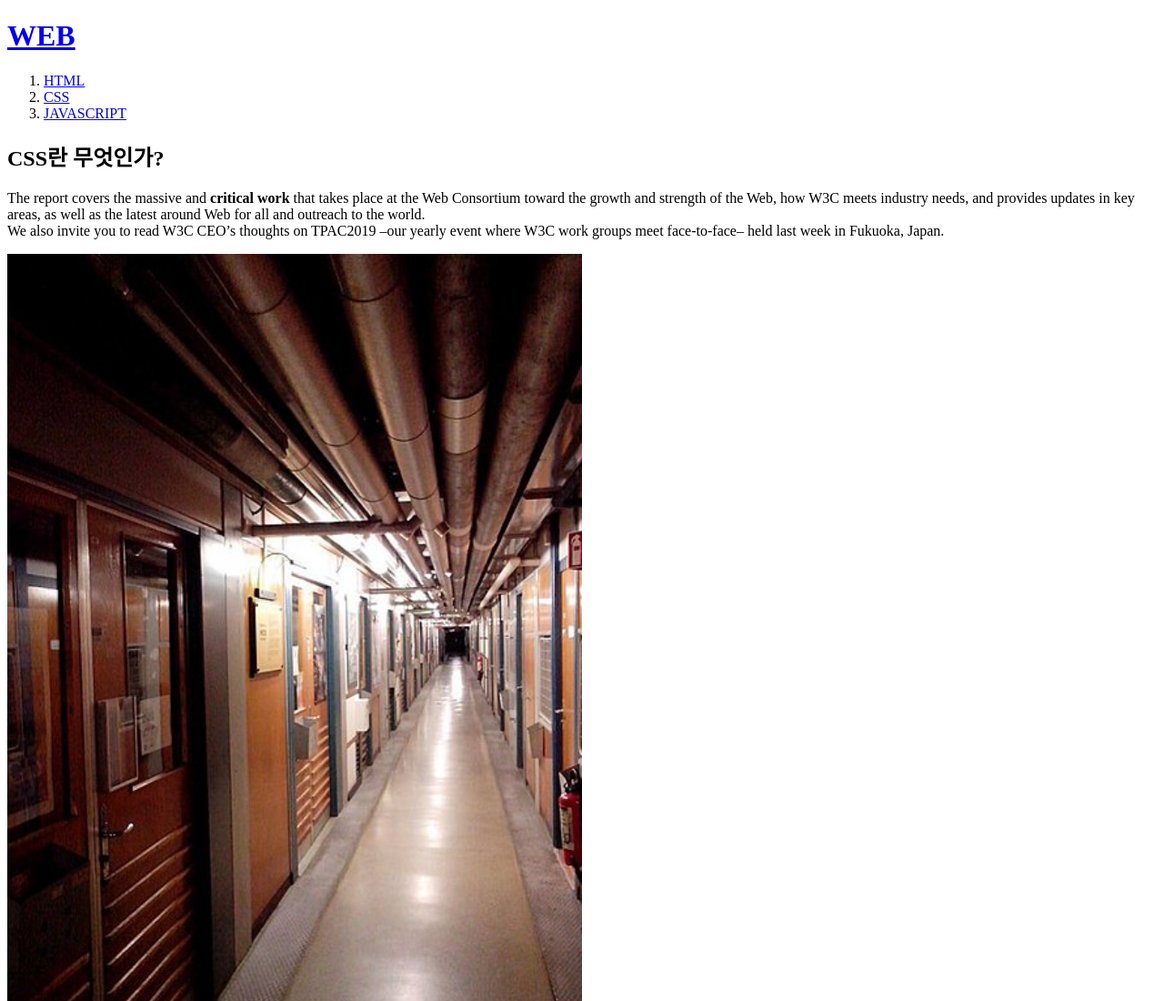
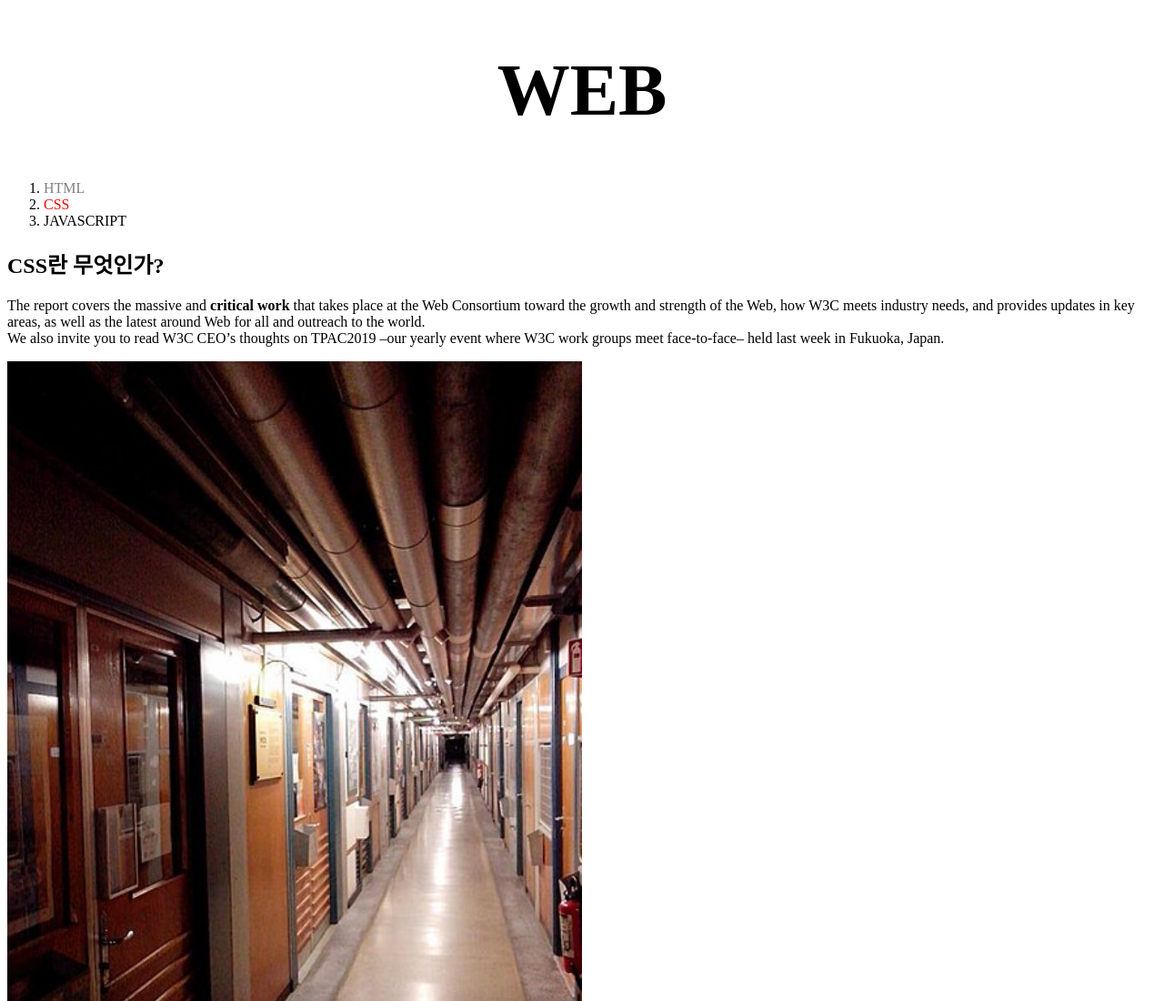
Before and after one commit to jjung-baek/web1, a plain HTML site: page 2.html in a window 1280 px wide. Shown: the top 1100 px of the page at 91% size. Drawn offline with Linux system fonts and the light colour scheme.

Commit message:
2019-11-11 update

```diff
--- a/2.html
+++ b/2.html
@@ -3,14 +3,46 @@
 <head>
 <title>WEB1 - css</title>
 <meta charset="utf-8">
+<style>
+a {
+   color:black;
+   text-decoration: none;
+ }
+
+h1 {font-size:80px;
+  text-align:center;}
+.saw {
+  color:gray;
+
+}
+#active {
+  color:red;
+}
+
+</style>
 </head>
 <body>
   <h1><a href="index.html">WEB</a></h1>
 <ol>
-  <li><a href="1.html">HTML</a></li>
-  <li><a href="2.html">CSS</a></li>
-  <li><a href="3.html">JAVASCRIPT</a></li>
+  <li><a href="1.html" class="saw">
+    HTML</a></li>
+  <li><a href="2.html" class="saw" id="active">
+    CSS</a></li>
+  <li><a href="3.html">
+    JAVASCRIPT</a></li>
 </ol>
+<!--
+<h1><a href="index.html"><font color="purple">WEB</font></a></h1>
+<ol>
+<li><a href="1.html"><font color="green"
+  >HTML</font></a></li>
+<li><a href="2.html"><font color="green"
+  >CSS</font></a></li>
+<li><a href="3.html"><font color="green"
+  >JAVASCRIPT</font></a></li>
+</ol>
+-->
+
 <h2>CSS란 무엇인가?</h2>
 The report covers the massive and <strong>critical work</strong> that takes place at the Web Consortium toward the growth and strength of the Web, how W3C meets industry needs, and provides updates in key areas, as well as the latest around Web for all and outreach to the world.<br>
 We also invite you to read W3C CEO’s thoughts on TPAC2019 –our yearly event where W3C work groups meet face-to-face– held last week in Fukuoka, Japan.
```
Also changed, not shown: 1.html (+1 -1 lines), index.html (+41 -1 lines).
